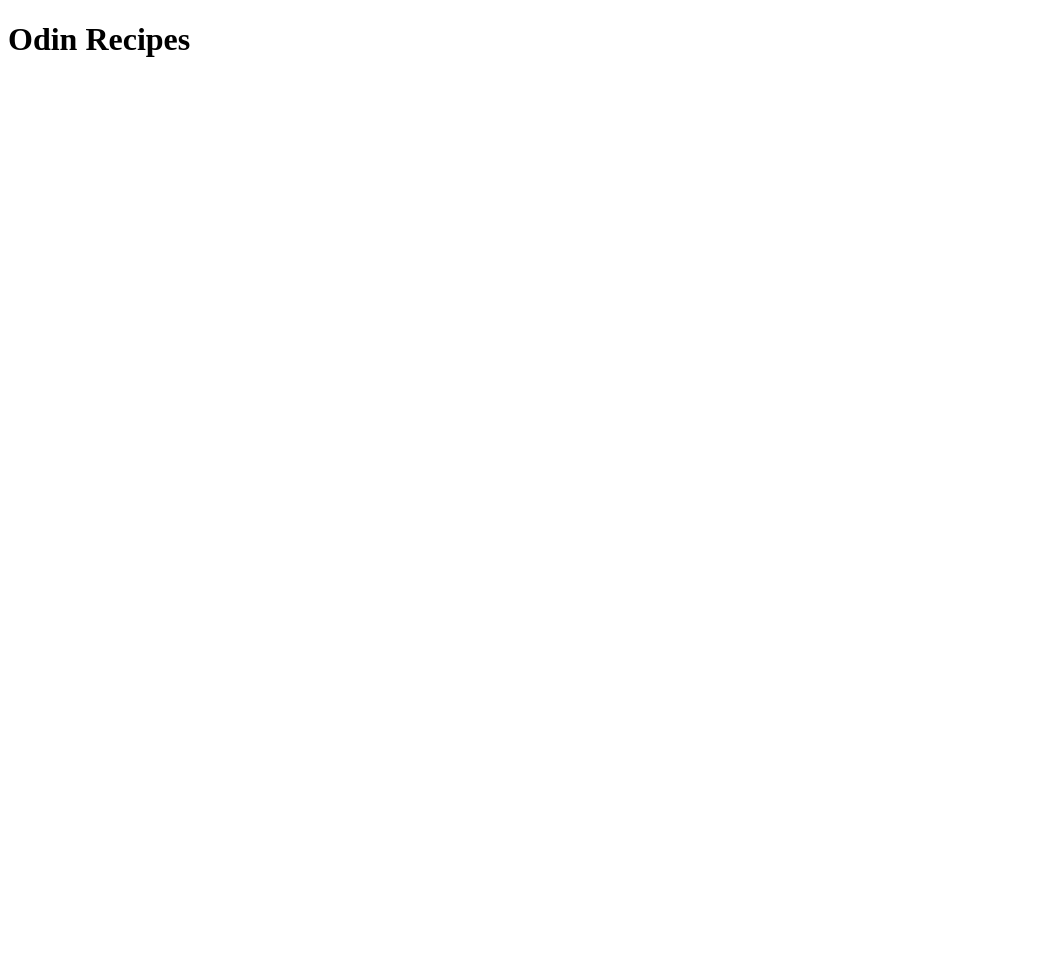
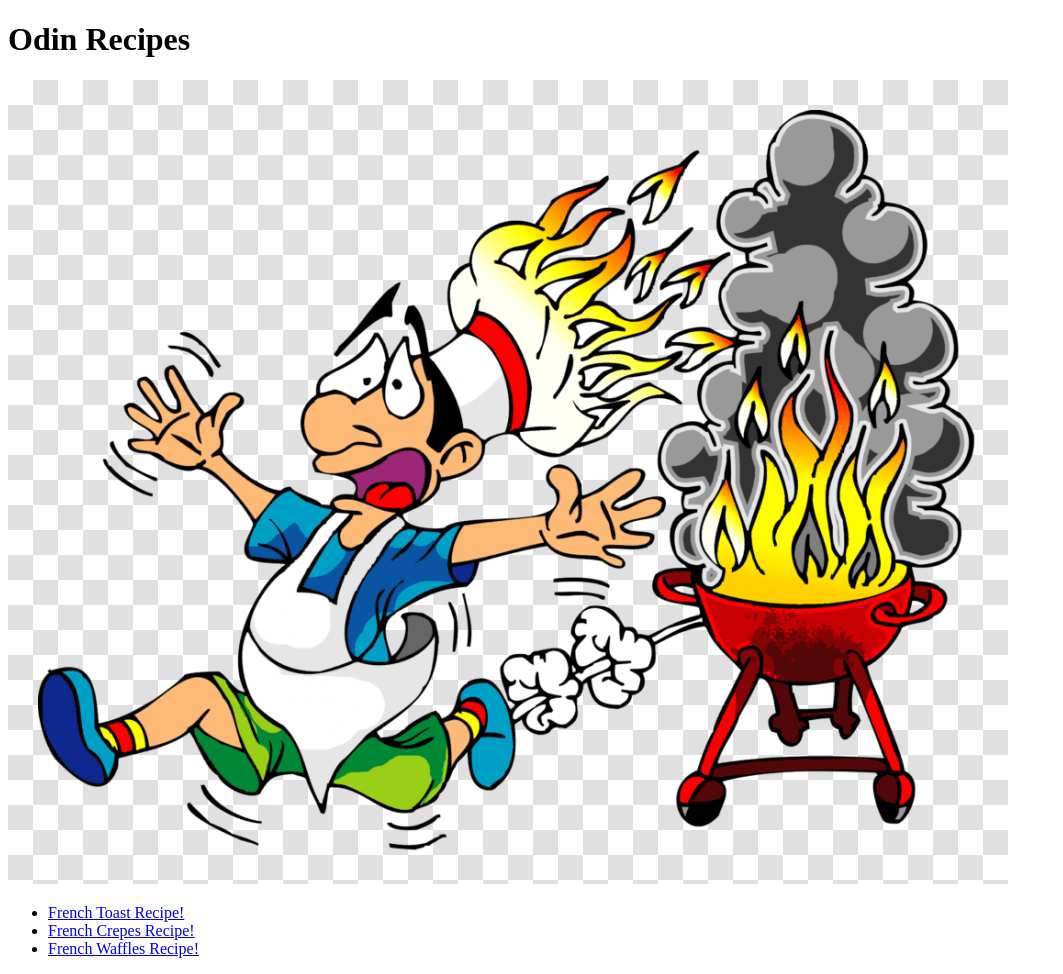
Before and after one commit to ViperFangs/odin-recipes, a plain HTML site: page index.html in a window 1280 px wide. Shown: the whole page, without its empty margins (0-1063 px from the left). Before the commit the page ends 800 px from the top, so only its background shows below. Drawn offline with Linux system fonts and the light colour scheme.

Commit message:
Add Cook image file. Correct typo to french-crepes.html. Update index.html to link to other webpages

```diff
--- a/index.html
+++ b/index.html
@@ -8,5 +8,11 @@
 </head>
 <body>
    <h1>Odin Recipes</h1>
+   <img src="./images/cook.png" alt="Cook">
+   <ul>
+       <li><a href="./recipes/french-toast.html">French Toast Recipe!</a></li>
+       <li><a href="./recipes/french-crepes.html">French Crepes Recipe!</a></li>
+       <li><a href="./recipes/waffles.html">French Waffles Recipe!</a></li>
+   </ul>
 </body>
 </html>
```
Also changed, not shown: images/cook.png (added), recipes/french-crepes.html (renamed from recipes/french-creps.html).
